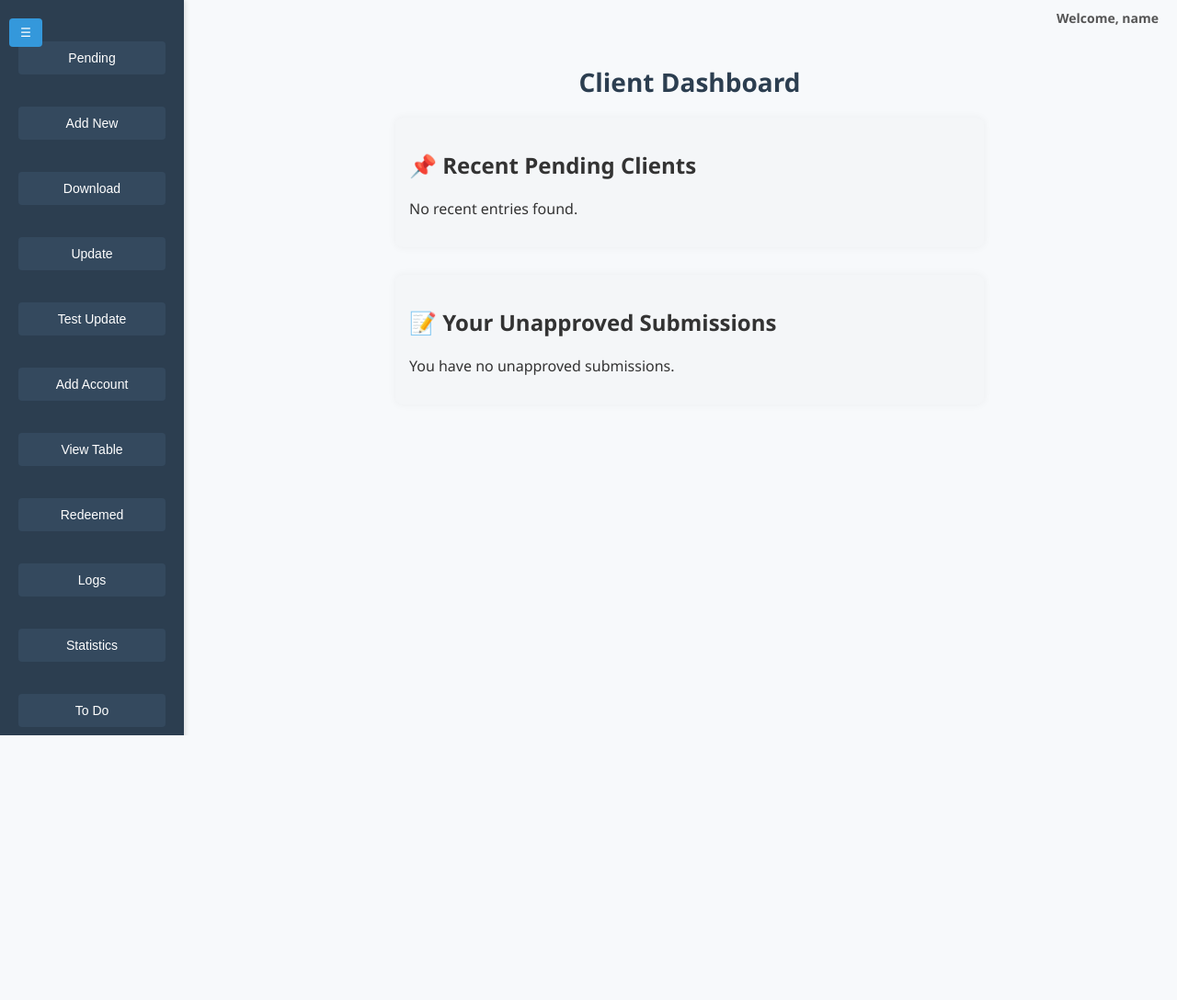
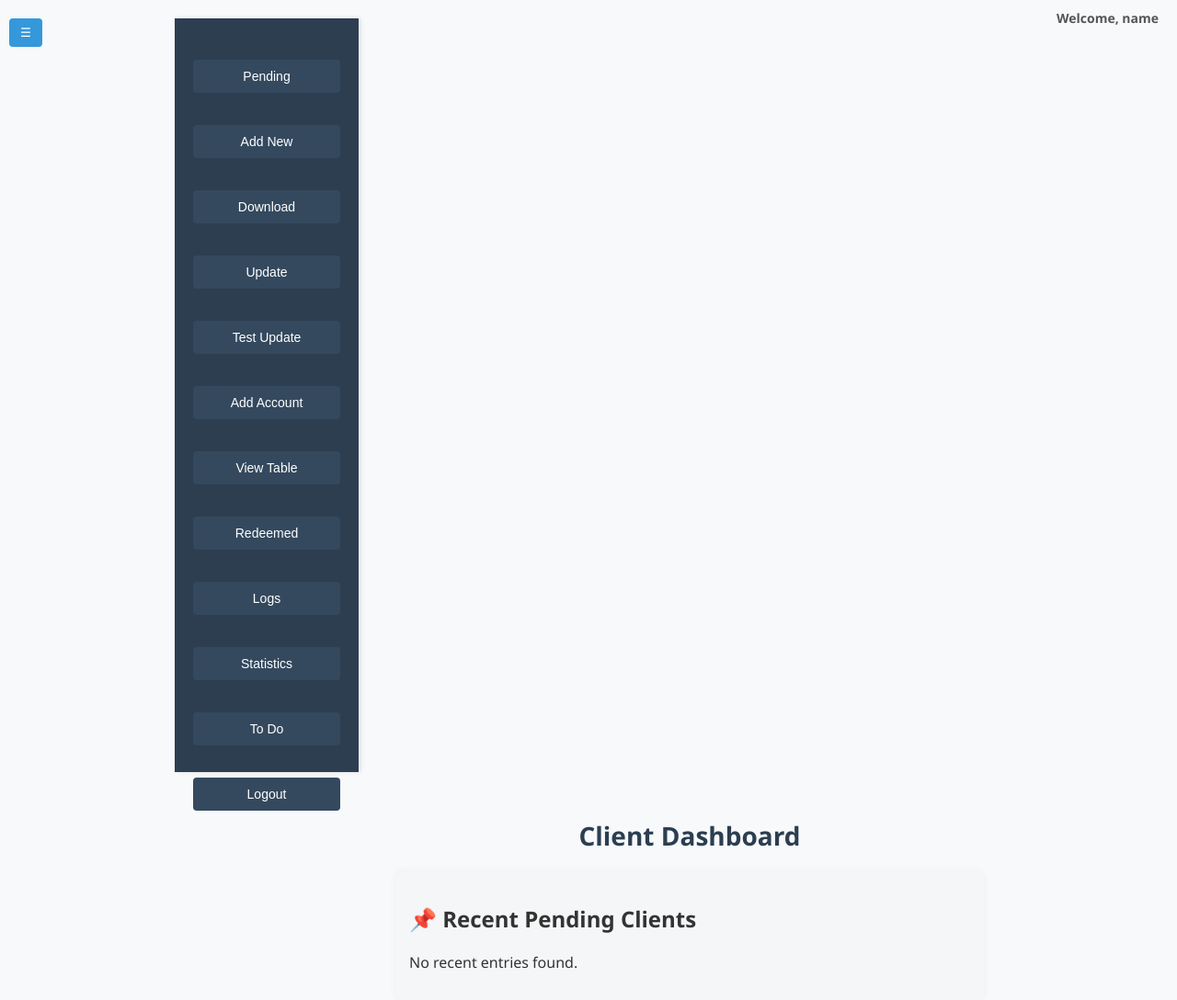
Before and after one commit to Remusseah/Client_interface, a Flask app: page / in a window 1280 px wide. Shown: the top 1088 px of the page at 92% size. Before the commit the page ends 800 px from the top, so only its background shows below. Run offline with Flask 3, Linux system fonts and the light colour scheme; the visitor is signed in with stand-in values (Sample User, id 1); data that the repository does not hold is empty; some libraries are stand-ins or nearby versions.

Commit message:
thingyss

```diff
--- a/static/style.css
+++ b/static/style.css
@@ -354,9 +354,6 @@ form label {
 }
 /* Sidebar container */
 .sidebar {
-    position: fixed;
-    top: 0;
-    left: 0;
     width: 200px;
     height: 100vh;
     background-color: #2c3e50;
```
Lines whose indentation alone changed are shown as unchanged.
